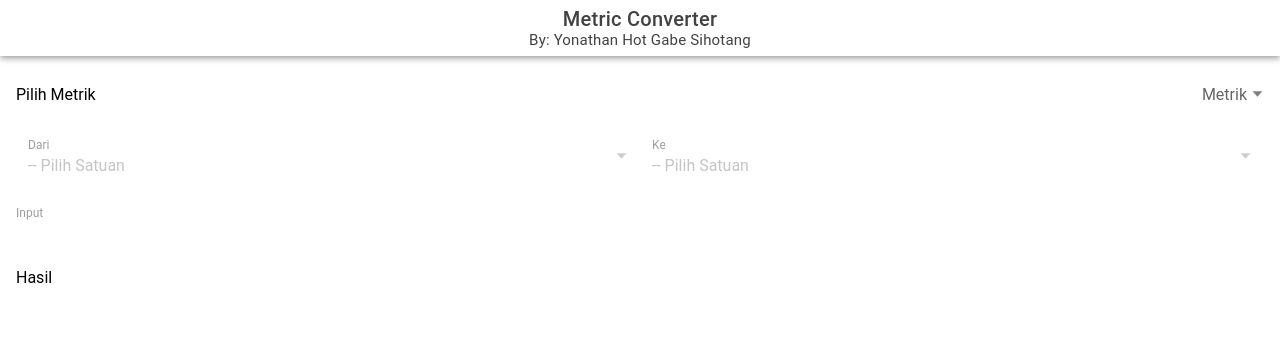
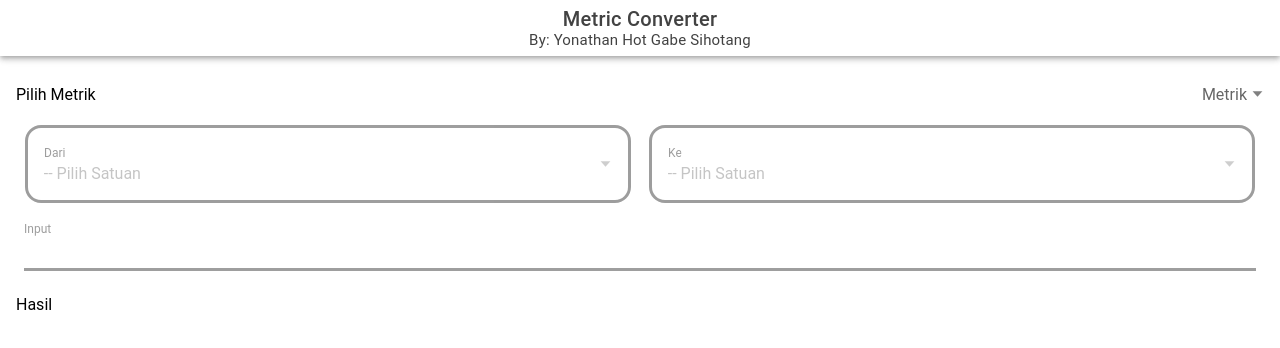
Before and after one commit to sihotang-yonathan1/metric_converter-yonathan_sihotang-ionic, a React (Vite) app: page /home in a window 1280 px wide. Shown: the top 348 px of the page. Built offline with nearby package versions, Linux system fonts and the light colour scheme.

Commit message:
[ui] Set border in input element rather than its container

```diff
--- a/src/components/HomeContentContainer.css
+++ b/src/components/HomeContentContainer.css
@@ -10,9 +10,9 @@
 
 .dropdown_input_container {
     flex: 1;
-    border-color: white;
+    /* border-color: white;
     border-style: solid;
-    border-radius: 0.5rem;
+    border-radius: 0.5rem; */
     padding: 0.3rem;
     margin-left: 0.25rem;
     margin-right: 0.25rem;
@@ -28,3 +28,29 @@
 .result_container {
     background-color: #497a29;
 }
+
+.input_container {
+    margin-left: 0.25rem;
+    margin-right: 0.25rem;
+    padding-left: 0.25rem;
+    padding-right: 0.25rem;
+    padding-bottom: 0.5rem;
+}
+
+.select_input_ion {
+    border-style: solid;
+    padding-left: 1rem;
+    padding-right: 1rem;
+    padding-bottom: 0.5rem;
+    padding-top: 0.5rem;
+    border-radius: 1rem;
+}
+
+.input_ion {
+    border-bottom-style: solid;
+}
+
+.input_ion:active{
+    border-bottom-style: solid;
+    border-bottom-color: aqua;
+}
--- a/src/components/HomeContentContainer.tsx
+++ b/src/components/HomeContentContainer.tsx
@@ -14,7 +14,7 @@ const availableMetric = [
             'dm',
             'cm',
             'mm'
-        ]
+        ],
     },
     {
         'name': 'Massa',
@@ -41,7 +41,9 @@ function SecondRowItemContentContainer({label, isDisabled, placeholder, metricIn
                 placeholder={placeholder}
                 labelPlacement="stacked"
                 disabled={isDisabled}
-                onIonChange={changeFunction}>
+                onIonChange={changeFunction}
+                className="select_input_ion"
+            >
                 {selectedUnit && selectedUnit.map(unit => {
                     return (
                         <IonSelectOption
@@ -151,7 +153,11 @@ export function ContentContainer(){
             <div>
                 {/* TODO: check if the metric is already clicked */}
                 {/* Dropdown 1 */}
-                <IonSelect label="Pilih Metrik" placeholder="Metrik" onIonChange={handleMetric}>
+                <IonSelect
+                    label="Pilih Metrik"
+                    placeholder="Metrik"
+                    onIonChange={handleMetric}
+                >
                     {availableMetric.map( metric => {
                         return (
                             <IonSelectOption
@@ -172,6 +178,7 @@ export function ContentContainer(){
             />
 
             {/* TODO: set error when the data is not in number */}
+            <div className="input_container">
             {/* Input */}
                 <IonInput
                     label="Input"
@@ -180,8 +187,10 @@ export function ContentContainer(){
                     onIonChange={handleInputNumber}
                     disabled={isInputDisabled}
                     pattern="[0-9]"
+                    className="input_ion"
+                    required={true}
                 />
-
+            </div>
             {/* TODO: styling the element */}
             <div style={{
                 display: "flex",
```
Lines whose indentation alone changed are shown as unchanged.
